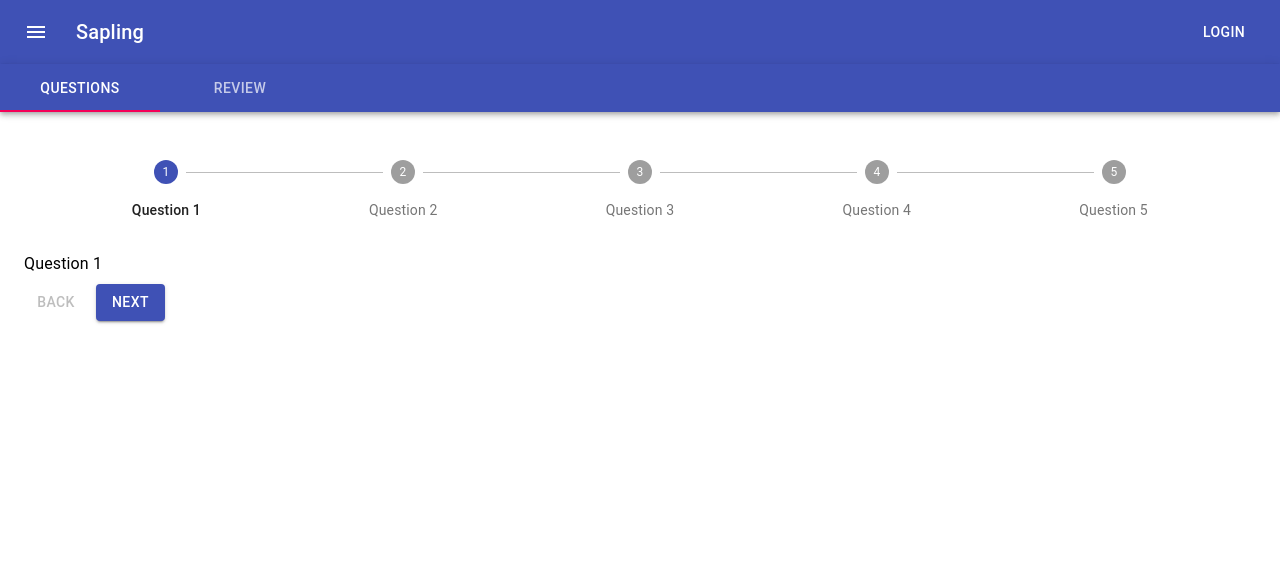
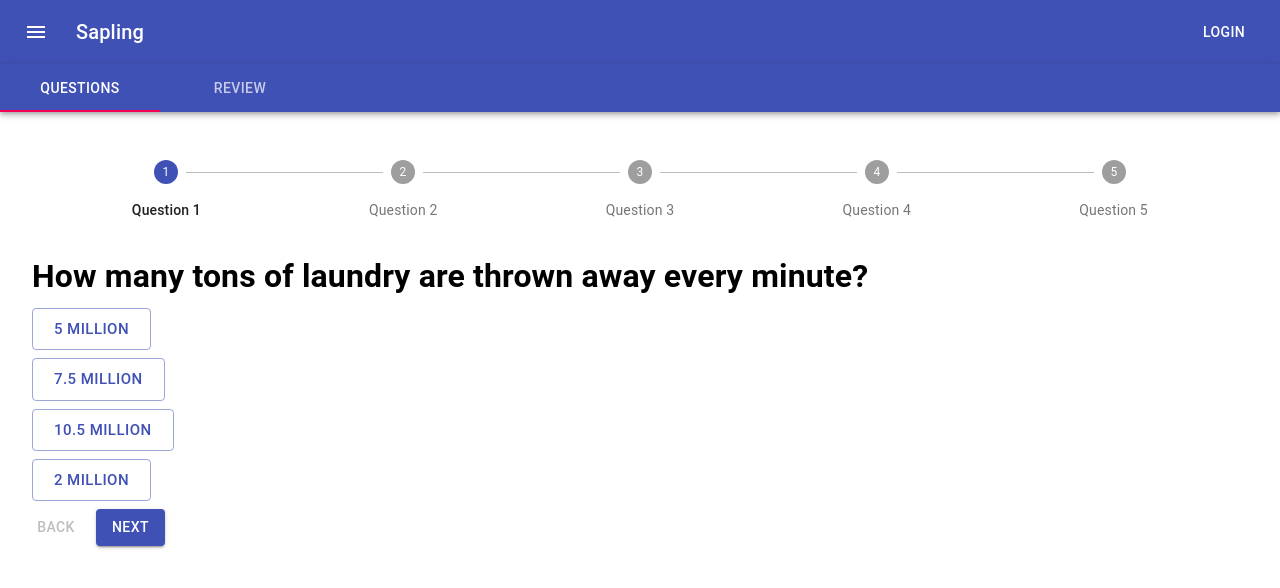
Before and after one commit to Daniel-Heyde/cph2020, a React (Create React App) app: page / in a window 1280 px wide. Shown: the top 588 px of the page. Built offline with nearby package versions, Linux system fonts and the light colour scheme.

Commit message:
Added some example questions

```diff
--- /dev/null
+++ b/src/components/QuestionAnswers.js
@@ -0,0 +1,77 @@
+import React from 'react';
+import WrongAnswer from './WrongAnswer.js'
+import { makeStyles } from '@material-ui/core/styles';
+import Button from '@material-ui/core/Button';
+
+const useStyles = makeStyles(theme => ({
+  root: {
+    '& > *': {
+      margin: theme.spacing(1),
+    },
+  },
+}));
+
+const questions = [
+    {
+        question: 'How many tons of laundry are thrown away every minute?',
+        answers: ['5 Million', '7.5 Million', '10.5 Million', '2 Million'],
+        correct: 1,
+    },
+    {
+        question: 'How many tons of laundry are thrown away every minute?',
+        answers: ['5 Million', '7.5 Million', '10.5 Million', '2 Million'],
+        correct: 1,
+    },
+    {
+        question: 'How many tons of laundry are thrown away every minute?',
+        answers: ['5 Million', '7.5 Million', '10.5 Million', '2 Million'],
+        correct: 1,
+    },
+    {
+        question: 'How many tons of laundry are thrown away every minute?',
+        answers: ['5 Million', '7.5 Million', '10.5 Million', '2 Million'],
+        correct: 1,
+    },
+    {
+        question: 'How many tons of laundry are thrown away every minute?',
+        answers: ['5 Million', '7.5 Million', '10.5 Million', '2 Million'],
+        correct: 1,
+    },
+]
+
+export default function QuestionAnswers(props) {
+  const classes = useStyles();
+  const question = questions[props['num']];
+  const [isCorrect, setIsCorrect] = React.useState(null);
+
+    const onClick = (clickedIsCorrect, num) => {
+        if(clickedIsCorrect) {
+        } else {
+        }
+    }
+        return (
+            <div className={classes.root}>
+            <h1>{question['question']}</h1>
+            <div>
+            <Button variant="outlined" color="primary" size="large" onClick={onClick(0==question['correct'], 0)}>
+            {question['answers'][0]}
+            </Button>
+            </div>
+            <div>
+            <Button variant="outlined" color="primary" size="large" onClick={onClick(1==question['correct'], 1)}>
+            {question['answers'][1]}
+            </Button>
+            </div>
+            <div>
+            <Button variant="outlined" color="primary" size="large" onClick={onClick(2==question['correct'], 2)}>
+            {question['answers'][2]}
+            </Button>
+            </div>
+            <div>
+            <Button variant="outlined" color="primary" size="large" onClick={onClick(3==question['correct'],)}>
+            {question['answers'][3]}
+            </Button>
+            </div>
+            </div>
+        );
+}
--- a/src/components/Questions.js
+++ b/src/components/Questions.js
@@ -5,6 +5,7 @@ import Step from '@material-ui/core/Step';
 import StepLabel from '@material-ui/core/StepLabel';
 import Button from '@material-ui/core/Button';
 import Typography from '@material-ui/core/Typography';
+import QuestionAnswers from './QuestionAnswers';
 
 const useStyles = makeStyles(theme => ({
   root: {
@@ -23,22 +24,6 @@ function getSteps() {
   return ['Question 1', 'Question 2', 'Question 3', 'Question 4', 'Question 5'];
 }
 
-function getStepContent(stepIndex) {
-  switch (stepIndex) {
-    case 0:
-      return 'Question 1'
-    case 1:
-      return 'Question 2';
-    case 2:
-        return 'Question 3';
-    case 3:
-        return 'Question 4';
-    case 4:
-        return 'Question 5';
-    default:
-    return 'Unknown stepIndex';
-  }
-}
 
 export default function Questions() {
   const classes = useStyles();
@@ -56,6 +41,18 @@ export default function Questions() {
   const handleReset = () => {
     setActiveStep(0);
   };
+
+  const correct = () => {
+
+  }
+
+  const incorrect = () => {
+
+  }
+
+  const getStepContent= (stepIndex) => {
+    return <QuestionAnswers num={stepIndex} correct={correct} incorrect={incorrect}/>
+  }
 
   return (
     <div className={classes.root}>
--- /dev/null
+++ b/src/components/WrongAnswer.js
@@ -0,0 +1,7 @@
+import React from 'react';
+
+export default function WrongAnswer() {
+    return (
+        <h2>10</h2>
+    );
+}
```
